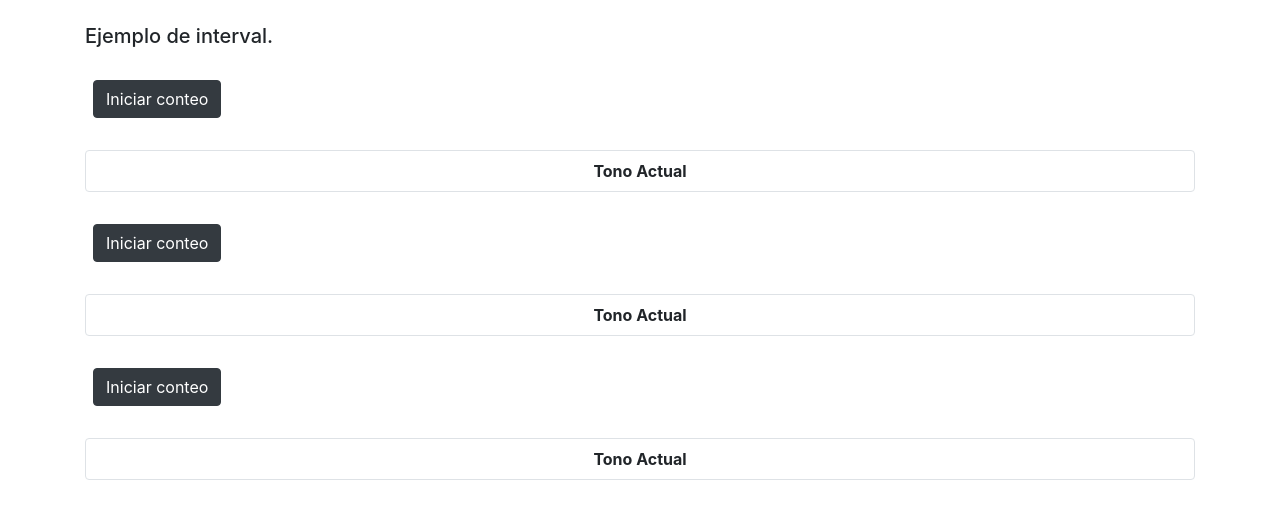
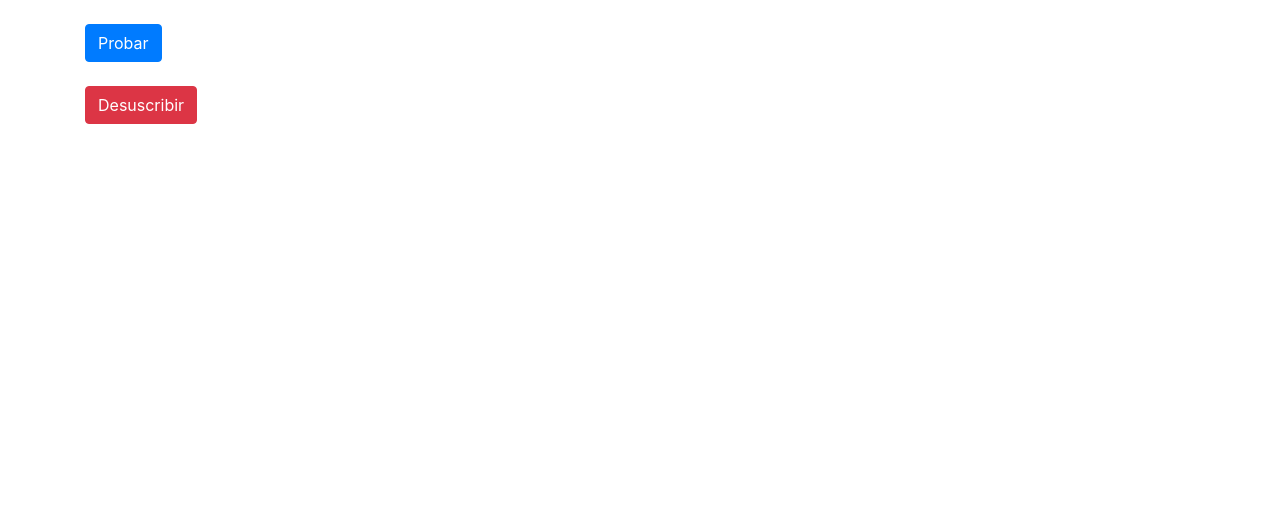
Before and after one commit to qualitrain/cursoAng, an Angular app: page / in a window 1280 px wide. Shown: the top 518 px of the page. Built offline with nearby package versions, Linux system fonts and the light colour scheme.

Commit message:
Ejemplos de manejo de errores

```diff
--- a/src/app/app.component.html
+++ b/src/app/app.component.html
@@ -12,10 +12,13 @@
     <p class="h5 my-3">Ejercicio de fromEvent. </p>
     <app-test-rxjs01></app-test-rxjs01>
   </div>
-  <div class="mt-4">
+  <div class="mt-4" *ngIf="componenteParametrizado">
     <p class="h5 my-3">Ejemplo de interval. </p>
     <app-test-interval pausaStr="400"></app-test-interval>
     <app-test-interval pausaStr="800"></app-test-interval>
     <app-test-interval></app-test-interval>
   </div>
+  <div>
+    <app-test-errores></app-test-errores>
+  </div>
 </div>
--- a/src/app/app.component.ts
+++ b/src/app/app.component.ts
@@ -9,6 +9,7 @@ export class AppComponent {
   ejemploObservable:boolean=false;
   ejemploFromEvent:boolean=false;
   ejercicioFromEvent:boolean=false;
+  componenteParametrizado=false;
 
   title = 'cursoAng';
 }
--- a/src/app/app.module.ts
+++ b/src/app/app.module.ts
@@ -7,6 +7,7 @@ import { TestObservableComponent } from './test-observable/test-observable.compo
 import { RepasoArreglosComponent } from './repaso-arreglos/repaso-arreglos.component';
 import { TestRxjs01Component } from './test-rxjs01/test-rxjs01.component';
 import { TestIntervalComponent } from './test-interval/test-interval.component';
+import { TestErroresComponent } from './test-errores/test-errores.component';
 
 @NgModule({
   declarations: [
@@ -14,7 +15,8 @@ import { TestIntervalComponent } from './test-interval/test-interval.component';
     TestObservableComponent,
     RepasoArreglosComponent,
     TestRxjs01Component,
-    TestIntervalComponent
+    TestIntervalComponent,
+    TestErroresComponent
   ],
   imports: [
     BrowserModule,
--- /dev/null
+++ b/src/app/test-errores/test-errores.component.html
@@ -0,0 +1,6 @@
+<div class="mt-4">
+    <button class="btn btn-primary" (click)="iniciarPruebaErrores()">Probar</button>
+</div>
+<div class="mt-4">
+    <button class="btn btn-danger" (click)="desuscribir()">Desuscribir</button>
+</div>
--- /dev/null
+++ b/src/app/test-errores/test-errores.component.ts
@@ -0,0 +1,42 @@
+import { Component } from '@angular/core';
+import { Observable, Subscription, catchError, filter, from, interval, map, of, retry, take, tap, throwError } from 'rxjs';
+
+@Component({
+  selector: 'app-test-errores',
+  templateUrl: './test-errores.component.html',
+  styleUrls: ['./test-errores.component.css']
+})
+export class TestErroresComponent {
+  suscripcion:Subscription|undefined;
+
+  iniciarPruebaErrores(){
+    this.suscripcion = interval(1000).pipe(
+      tap(n => console.log("el numero hasta aquí es " + n)),
+      map( n => getNum()),
+ //     catchError( (err:any,fteObs:Observable<number>) => interval(500)),
+ //     catchError( (err:any,fteObs:Observable<number>) => fteObs),
+//      catchError( (err:any,fteObs:Observable<number>) => {console.log(err); throw(err)}),
+//        catchError( (err:any,fteObs:Observable<number>) => of(500,1000,1500)),
+        catchError( (err:any,fteObs:Observable<number>) => from([500,1000,1500])),
+// retry(3),
+      map(n => n*2),
+      filter(n => n%2 === 0),
+      take(15)
+    ).subscribe({
+      next:val => console.log("El valor fue:" + val),
+      error:err => console.log("Oops "+  err),
+      complete: () => console.log("Final feliz")
+    })
+  }
+
+  desuscribir(){
+    this.suscripcion?.unsubscribe();
+  }
+
+}
+function getNum(){
+  let numero = Math.trunc(Math.random() * 10000);
+  if(numero % 7 === 0)
+      throw "error! " + numero
+  return numero;
+}
```
Also changed, not shown: src/app/test-errores/test-errores.component.css (added), 1 other file (tests, documents, lock files or other folders).
